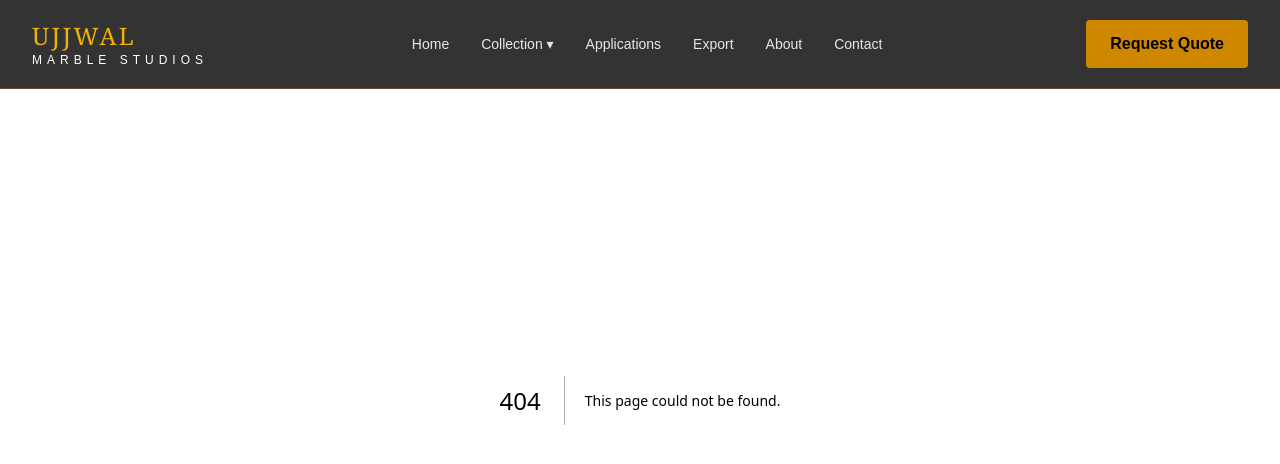
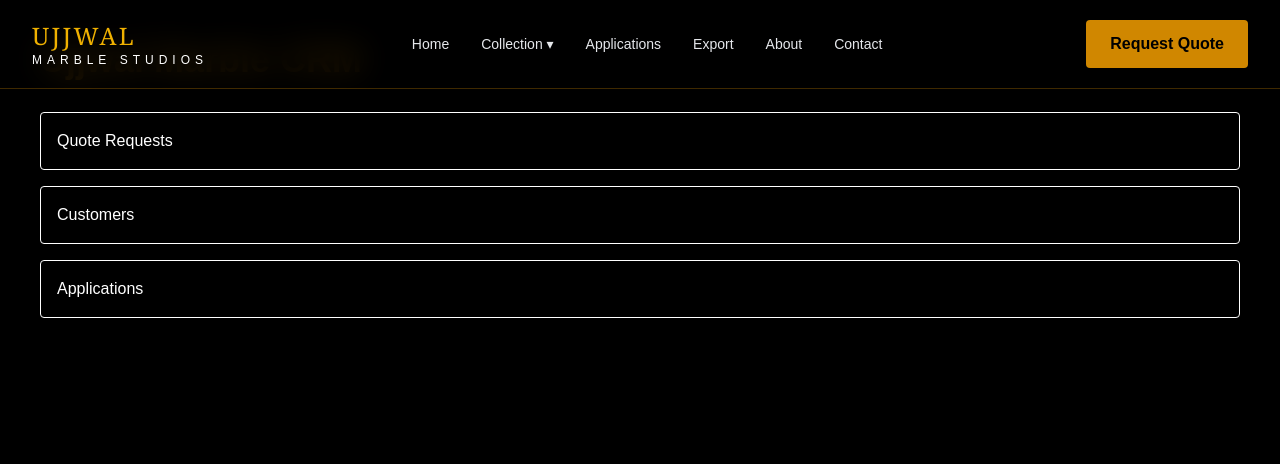
Before and after one commit to UjjwalPamecha/ujjwal-marble-frontend, a Next.js app: page /admin in a window 1280 px wide. Before the commit this address had no page. Shown: the top 464 px of the page. Built offline with nearby package versions, Linux system fonts and the light colour scheme.

Commit message:
Add admin homepage

```diff
--- /dev/null
+++ b/src/app/admin/page.tsx
@@ -0,0 +1,34 @@
+import Link from "next/link";
+
+export default function AdminPage() {
+  return (
+    <div className="min-h-screen bg-black text-white p-10">
+      <h1 className="text-4xl font-bold text-yellow-600 mb-8">
+        Ujjwal Marble CRM
+      </h1>
+
+      <div className="space-y-4">
+        <Link
+          href="/admin/quotes"
+          className="block p-4 border rounded"
+        >
+          Quote Requests
+        </Link>
+
+        <Link
+          href="/admin/customers"
+          className="block p-4 border rounded"
+        >
+          Customers
+        </Link>
+
+        <Link
+          href="/admin/applications"
+          className="block p-4 border rounded"
+        >
+          Applications
+        </Link>
+      </div>
+    </div>
+  );
+}
```
